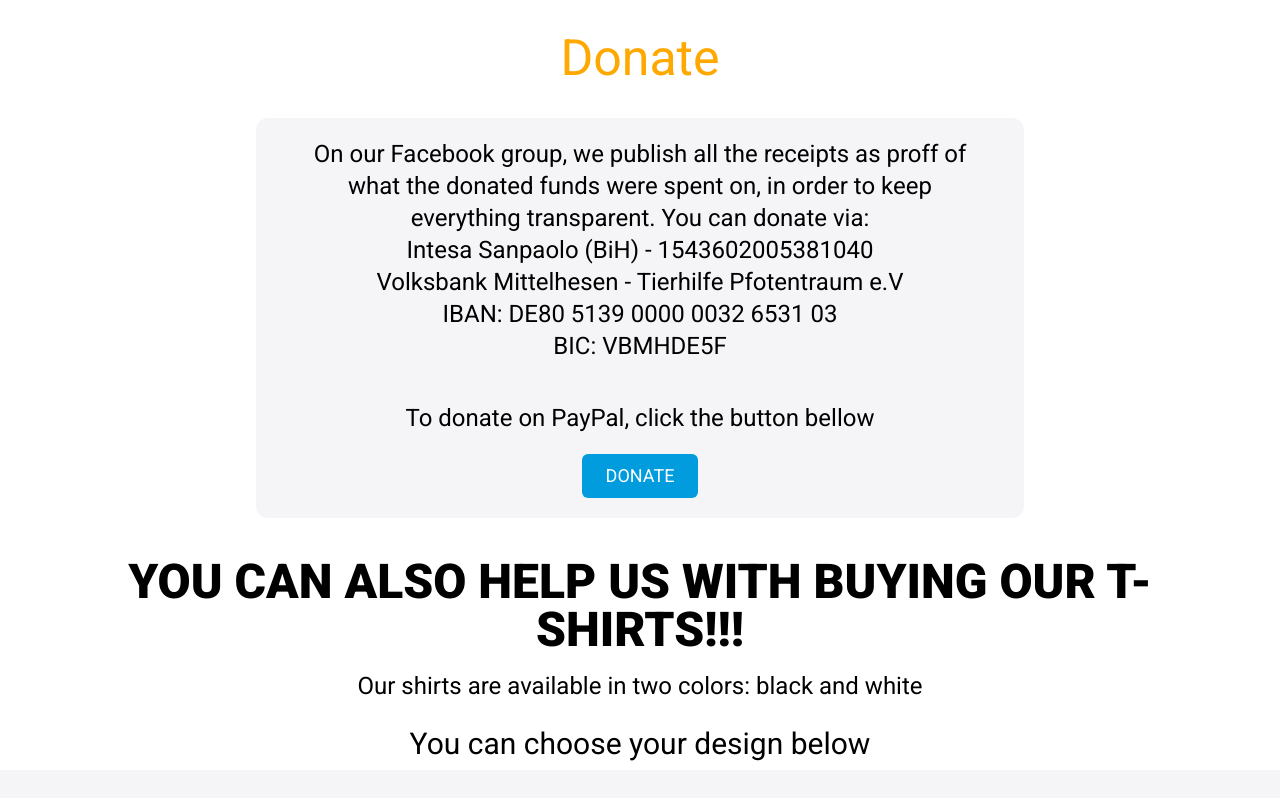
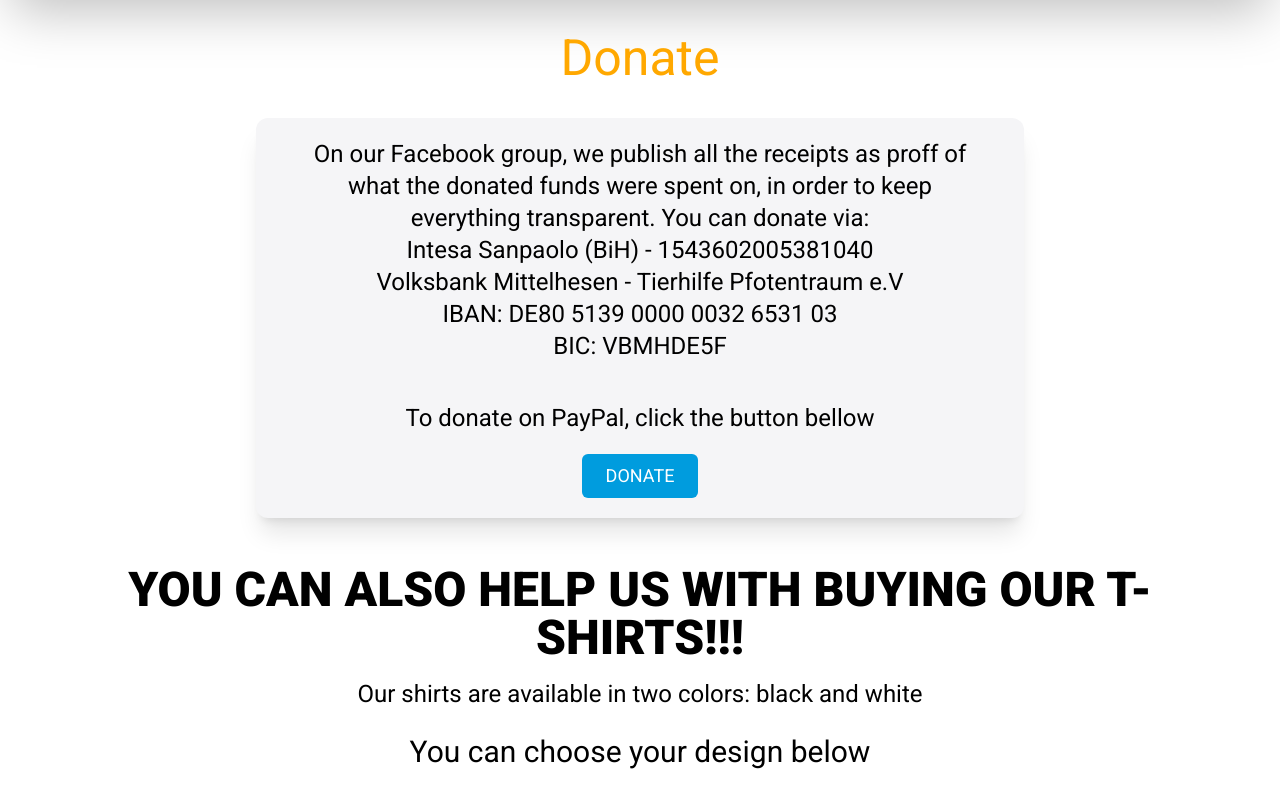
Before and after one commit to DenisKantic/ADOPT_PETS_NIRINA_COLLAB, a React (Create React App) app: page /Donate in a window 1280 px wide. Shown: the part 562-1360 px from the top of the page. Built offline with nearby package versions, Linux system fonts and the light colour scheme.

Commit message:
added shadow

```diff
--- a/src/components/Donate/Donate.jsx
+++ b/src/components/Donate/Donate.jsx
@@ -34,7 +34,7 @@
     <div>
 
       <div className='h-screen w-full'>
-      <div className='h-[70vh] bg-donate bg-cover bg-no-repeat mx-auto w-full flex items-center justify-center'>
+      <div className='h-[70vh] bg-donate bg-cover bg-no-repeat mx-auto w-full flex items-center justify-center shadow-2xl'>
       <h1 className='text-3xl text-white font-bold flex flex-row items-center'>Home  <AiOutlineArrowRight className='mx-2' size={25} /> Donate</h1>
       </div>
 
@@ -42,11 +42,11 @@
                     xss:text-4xl
                     sm:text-[50px]">Donate</h1>
 
-              <div className='rounded-xl flex justify-center items-center mx-auto text-center bg-[#f5f5f7] min-h-[50vh] border-[#ffa800] border-1
+              <div className='rounded-xl flex justify-center items-center mx-auto text-center bg-[#f5f5f7] min-h-[50vh] border-[#ffa800] border-1 shadow-xl
                               xss:w-[90%]
                               mdd:w-[70%]
                               lg:w-[60%]'>
-                  <p className='h-full flex justify-center items-center  mx-auto text-black flex-col p-2
+                  <p className='h-full flex justify-center items-center  mx-auto text-black flex-col p-4
                                 xss:w-[90%] xss:text-md
                                 md:w-[90%] md:text-lg lg:text-2xl'>
                     On our Facebook group, we publish all the receipts as proff of what the donated funds were spent on,
@@ -61,7 +61,7 @@
 
               </div>
 
-              <h1 className='text-center pt-10
+              <h1 className='text-center pt-12
                             xss:text-2xl md:text-5xl w-[90%] mx-auto'><b>YOU CAN ALSO HELP US WITH BUYING OUR T-SHIRTS!!!</b></h1>
               <p className='text-center p-4
                             xss:text-xl
@@ -69,14 +69,14 @@
 
               <p className='text-center text-3xl p-2'>You can choose your design below</p>
 
-              <div className='bg-[#f5f5f7]'> {/* main div for grid */}
+              <div> {/* main div for grid */}
 
                   <h1 className='text-center text-2xl pt-10'>White design #1</h1>
                 <div className='grid w-[50%] mx-auto
                                 xss:grid-cols-1
                                 md:grid-cols-2'>
-                  <img src={front_white_logo} alt="shirt" />
-                  <img src={back_white} alt="shirt" />
+                  <img src={front_white_logo} alt="shirt"/>
+                  <img src={back_white} alt="shirt"/>
                 </div>
 
                 <h1 className='text-center text-2xl pt-10'>White design #2</h1>
```
